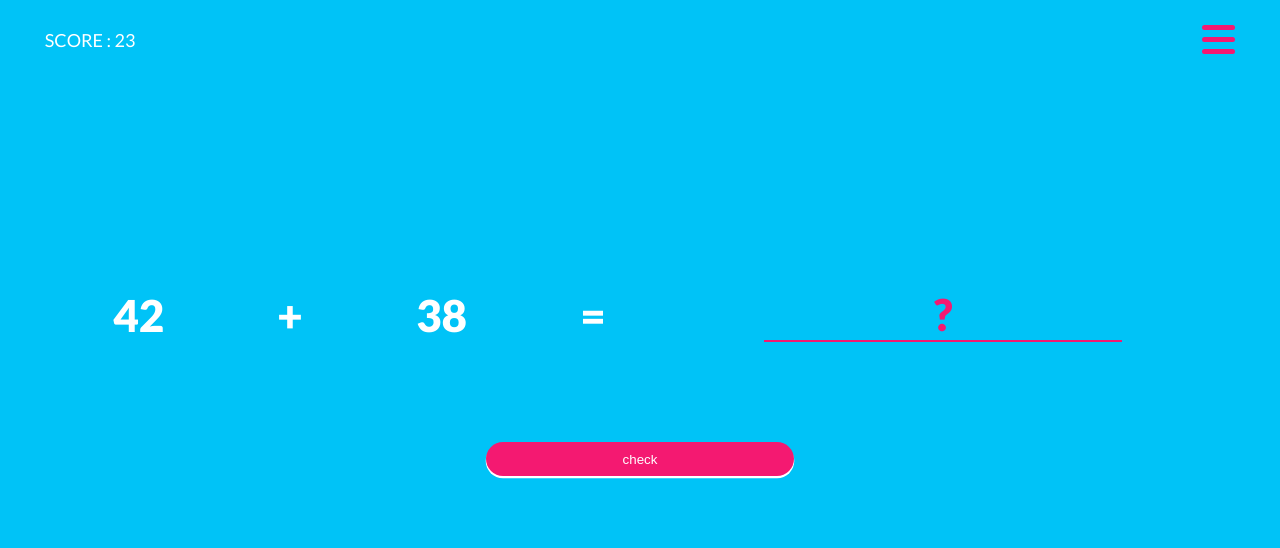
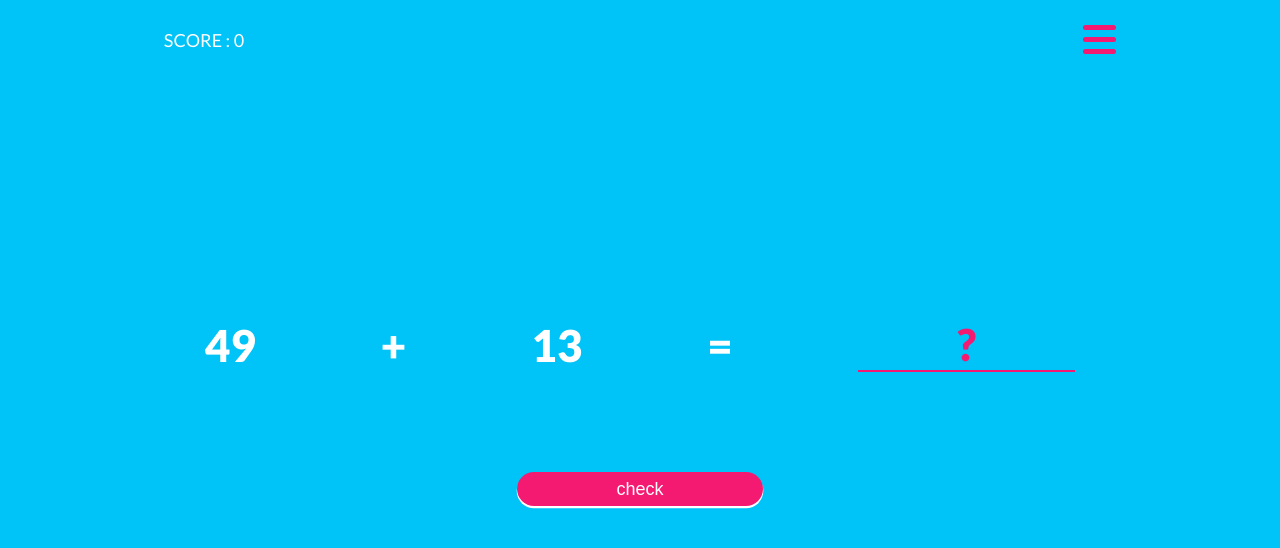
Before and after one commit to HmmamBabiKhouja/MathQuizer, a website: page index.html in a window 1280 px wide. Both pictures are taken after a click on the button "check". Drawn offline with Linux system fonts and the light colour scheme.

Commit message:
QUERY DESIGN IS SET FOR MULTIBLE DEMINTIONS

```diff
--- a/JSCode/game-engine.js
+++ b/JSCode/game-engine.js
@@ -1,11 +1,16 @@
 window.addEventListener("load",init);
 
+/* vars */
+let score = 0 ;
+
+/* DOM vars */
 const num1 = document.querySelector("#num1");
 const num2 = document.querySelector("#num2");
 const opertor = document.querySelector("#operator");
 const checkBtn = document.querySelector(".btn-input");
 const result = document.querySelector("#result")
-// const score = document.querySelector("");
+const scoreDisplay = document.querySelector(".socre-value");
+scoreDisplay.innerHTML=score;
 
 function init(){
     let temp1 = generateNumber();
@@ -14,7 +19,6 @@ function init(){
     num2.innerHTML= Math.min(temp1,temp2);
     opertor.innerHTML=pickOperator();
 }
-
 
 function generateNumber(){
     return Math.round(Math.random() * 49)+1;
@@ -30,7 +34,11 @@ checkBtn.addEventListener("click",()=>{
     setTimeout(()=>{checkBtn.classList.remove("btn-input-clicked")}, 400);
 
     if(eval(num1.innerHTML+opertor.innerHTML+num2.innerHTML)==result.value){
-        init();
-        result.value=""
+        score+=1;
+    }else{
+        score = 0;
     }
+    scoreDisplay.innerHTML=score;
+    init();
+    result.value=""
 });
--- a/index.html
+++ b/index.html
@@ -13,9 +13,9 @@
 
 <body>
     <section class="home">
-        <nav class=" nav-container container">
+        <nav class="nav-container">
             <div class="score-container">
-                <span class="score score-line">SCORE : <span class="score socre-value">23</span></span>
+                <span class="score score-line">SCORE : <span class="score socre-value"></span></span>
             </div>
             <div class="nav-list-container">
                 <div class="nav-list">
--- a/styles/queries.css
+++ b/styles/queries.css
@@ -9,14 +9,6 @@
         font-size: 19px;
     }
 
-    .container {
-        width: 93%;
-    }
-
-    .nav-links {
-        margin-top: 1rem;
-    }
-
 }
 
 @media only screen and (min-width:1024px) {
@@ -25,10 +17,8 @@
         font-size: 20px;
     }
 
-    header {
-        display: grid;
-        grid-template-rows: 1fr 1fr;
-        grid-template-columns: 1.5fr 1fr;
+    .result-form {
+        width: 25%;
     }
 }
 
@@ -38,3 +28,13 @@
     }
 
 }
+
+@media only screen and (max-height:280px) {
+    html {
+        font-size: 19px;
+    }
+
+    .nums-container {
+        margin: 3rem auto;
+    }
+}
--- a/styles/style.css
+++ b/styles/style.css
@@ -29,12 +29,6 @@ body {
     --orange: #ffb94a;
 }
 
-/* .container {
-    width: 94%;
-    max-width: 1200px;
-    margin: 0 auto;
-} */
-
 .home,
 .about-me {
     height: 100vh;
@@ -47,6 +41,8 @@ body {
 .home {
     display: flex;
     flex-direction: column;
+    max-width: 1024px;
+    margin: 0 auto;
 }
 
 /* nav  */
@@ -56,7 +52,6 @@ body {
     justify-content: space-between;
     margin-top:0.7rem;
     width: 93%;
-    max-width: 1200px;
     margin: 0 auto;
     margin-top: 0.7rem;
 }
@@ -96,10 +91,6 @@ body {
     flex-direction: column;
     align-items: center;
 }
-
-/* .nav-link:first-child {
-    margin: 0 16px 16px 0;
-} */
 
 .nav-link>a,
 .nav-link>a:visited,
@@ -152,13 +143,13 @@ body {
     flex-direction: column;
     align-items: center;
     justify-items: start;
-    transform: translateY(-65px);
+    transform: translateY(-35px);
 }
 
 .nums-container {
-    width: 100%;
+    width: 85%;
     display: flex;
-    justify-content: space-evenly;
+    justify-content: space-between;
     align-items: center;
     margin-bottom: 5rem;
 }
@@ -179,7 +170,7 @@ body {
 
 #result {
     font-family: inherit;
-    width: 80%;
+    width: 100%;
     border: 0;
     border-bottom: 2px solid var(--pink);
     outline: 0;
@@ -196,6 +187,7 @@ body {
 .btn-input {
     background: var(--pink);
     color: var(--white);
+    font-size:0.9rem ;
     cursor: pointer;
     outline: none;
     width: 24%;
```
